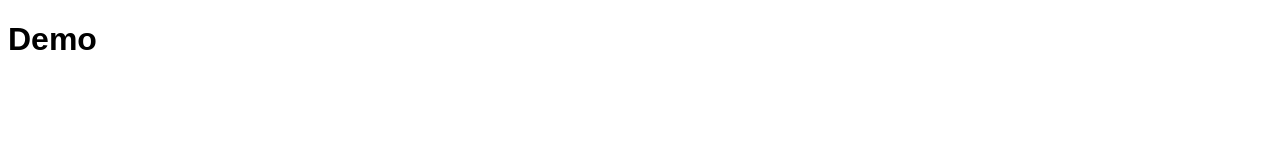
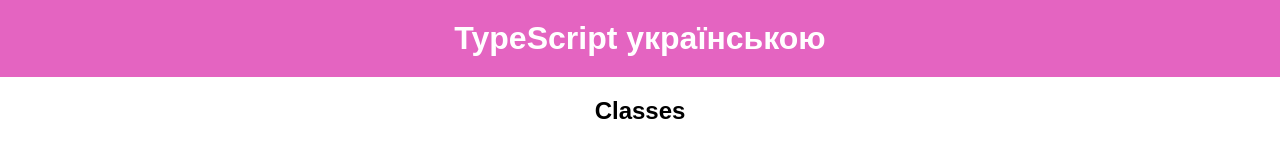
Before and after one commit to burlai/typescript-simplest, a plain HTML site: page index.html in a window 1280 px wide. Drawn offline with Linux system fonts and the light colour scheme.

Commit message:
HTML adjustment

```diff
--- a/index.html
+++ b/index.html
@@ -4,12 +4,28 @@
 <head>
     <meta charset="UTF-8">
     <meta name="viewport" content="width=device-width, initial-scale=1.0">
-    <title>Demo Page</title>
+    <title>TypeScript Simplest</title>
+    <style>
+        body {
+            font-family: Arial, sans-serif;
+            margin: 0;
+            padding: 0;
+            text-align: center;
+        }
+
+        h1 {
+            background-color: #E464C1;
+            color: #fff;
+            margin: 0;
+            padding: 20px 0;
+        }
+    </style>
 </head>
 
-<body style="font-family: Arial, Helvetica, sans-serif;">
-    <h1>Demo</h1>
+<body>
+    <h1>TypeScript українською</h1>
+    <h2>Classes</h2>
+    <script src="classes.js"></script>
 </body>
-<script src="demo.js"></script>
 
 </html>
```
